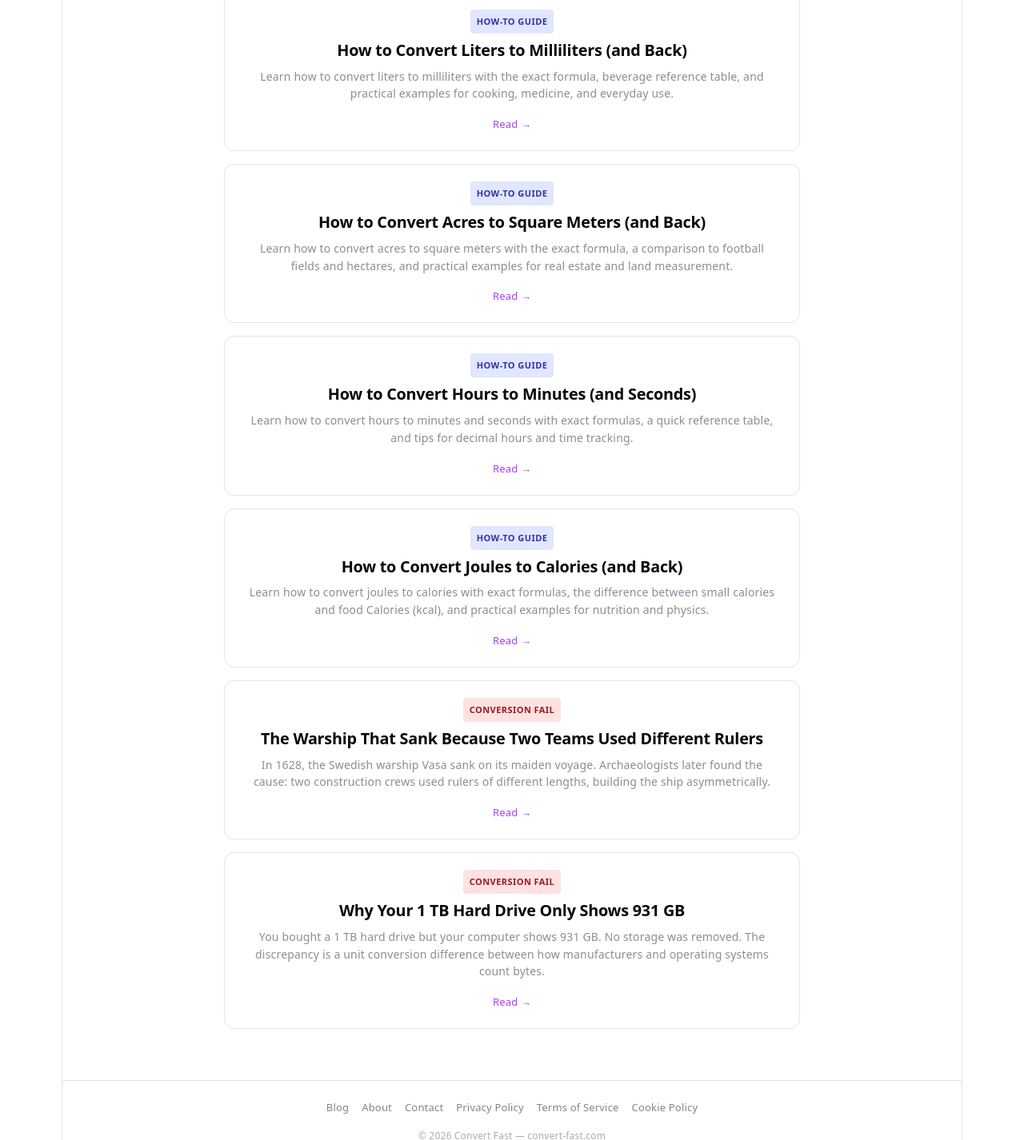
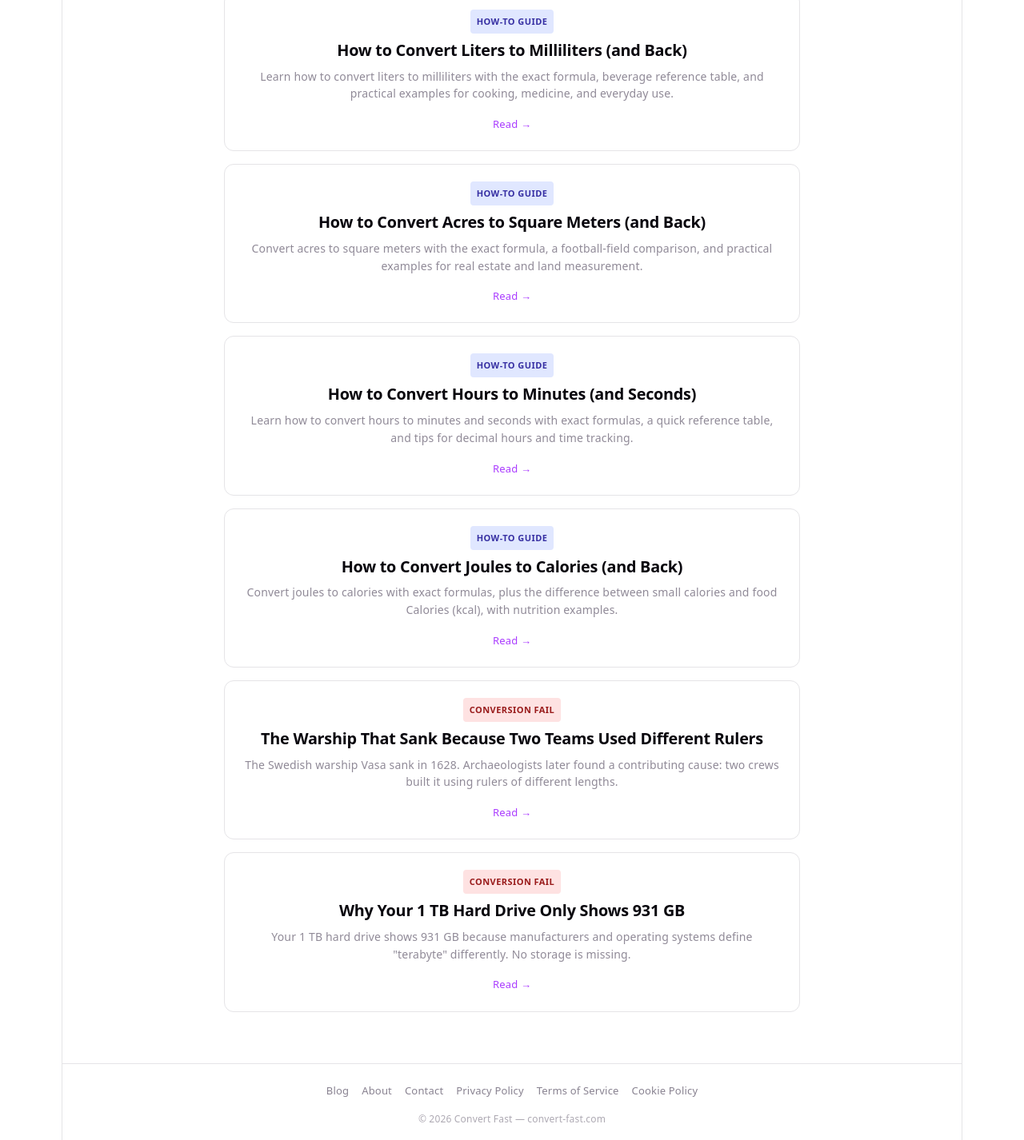
Before and after one commit to aure84/unit-converter, a React (Vite) app: page /blog in a window 1280 px wide. Shown: the part 4897-6323 px from the top of the page at 80% size. Built offline with nearby package versions, Linux system fonts and the light colour scheme.

Commit message:
fix: trim 4 meta descriptions to <160 chars for SEO

```diff
--- a/src/data/blogPosts.js
+++ b/src/data/blogPosts.js
@@ -1422,7 +1422,7 @@ export const blogPosts = [
     title: 'How to Convert Acres to Square Meters (and Back)',
     tag: 'How-To Guide',
     date: '2026-04-20',
-    description: 'Learn how to convert acres to square meters with the exact formula, a comparison to football fields and hectares, and practical examples for real estate and land measurement.',
+    description: 'Convert acres to square meters with the exact formula, a football-field comparison, and practical examples for real estate and land measurement.',
     intro: 'Acres and square meters measure land area, but they come from completely different measurement traditions. The United States uses acres for real estate and agriculture; most of the world uses square meters and hectares. This guide explains the exact conversion, gives you visual reference points for scale, and covers the relationship between acres, hectares, and square meters.',
     sections: [
       {
@@ -1547,7 +1547,7 @@ export const blogPosts = [
     title: 'How to Convert Joules to Calories (and Back)',
     tag: 'How-To Guide',
     date: '2026-04-20',
-    description: 'Learn how to convert joules to calories with exact formulas, the difference between small calories and food Calories (kcal), and practical examples for nutrition and physics.',
+    description: 'Convert joules to calories with exact formulas, plus the difference between small calories and food Calories (kcal), with nutrition examples.',
     intro: 'Joules and calories are both units of energy, but they appear in very different contexts. Physics and engineering use joules (the SI unit). Nutrition labels use Calories — which are actually kilocalories. Chemistry uses small calories. Understanding the difference between a "calorie" and a "Calorie" is one of the most common sources of confusion in science and nutrition. This guide clears it up.',
     sections: [
       {
@@ -1612,7 +1612,7 @@ export const blogPosts = [
     title: 'The Warship That Sank Because Two Teams Used Different Rulers',
     tag: 'Conversion Fail',
     date: '2026-04-20',
-    description: 'In 1628, the Swedish warship Vasa sank on its maiden voyage. Archaeologists later found the cause: two construction crews used rulers of different lengths, building the ship asymmetrically.',
+    description: 'The Swedish warship Vasa sank in 1628. Archaeologists later found a contributing cause: two crews built it using rulers of different lengths.',
     intro: 'On August 10, 1628, the Swedish warship Vasa — one of the most powerful warships in the world at the time — sailed out of Stockholm harbor on its maiden voyage. It traveled about 1,300 meters before water began pouring in through the gun ports. Within 20 minutes, the Vasa had sunk in full view of the watching crowd. More than 30 people died. The investigation that followed revealed a contributing cause that would not be confirmed until archaeologists examined the ship 333 years later: two construction teams had been building the ship using rulers of different lengths.',
     sections: [
       {
@@ -1666,7 +1666,7 @@ export const blogPosts = [
     title: 'Why Your 1 TB Hard Drive Only Shows 931 GB',
     tag: 'Conversion Fail',
     date: '2026-04-20',
-    description: 'You bought a 1 TB hard drive but your computer shows 931 GB. No storage was removed. The discrepancy is a unit conversion difference between how manufacturers and operating systems count bytes.',
+    description: 'Your 1 TB hard drive shows 931 GB because manufacturers and operating systems define "terabyte" differently. No storage is missing.',
     intro: 'You buy a "1 TB" external hard drive, plug it in, and your computer reports 931 GB. You have not been cheated. No one removed 69 GB of storage. What happened is a unit conversion disagreement — one that has persisted for decades because manufacturers and operating systems define "terabyte" differently. This is one of the most common and misunderstood unit conversion issues in everyday technology.',
     sections: [
       {
```
